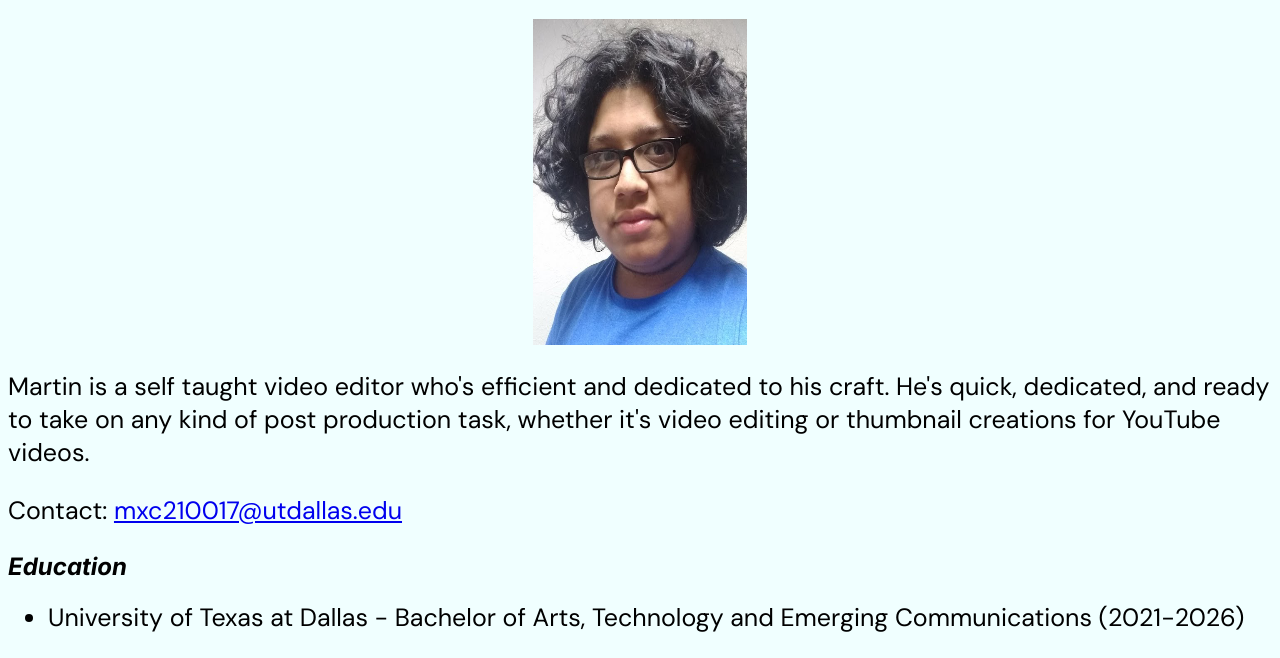
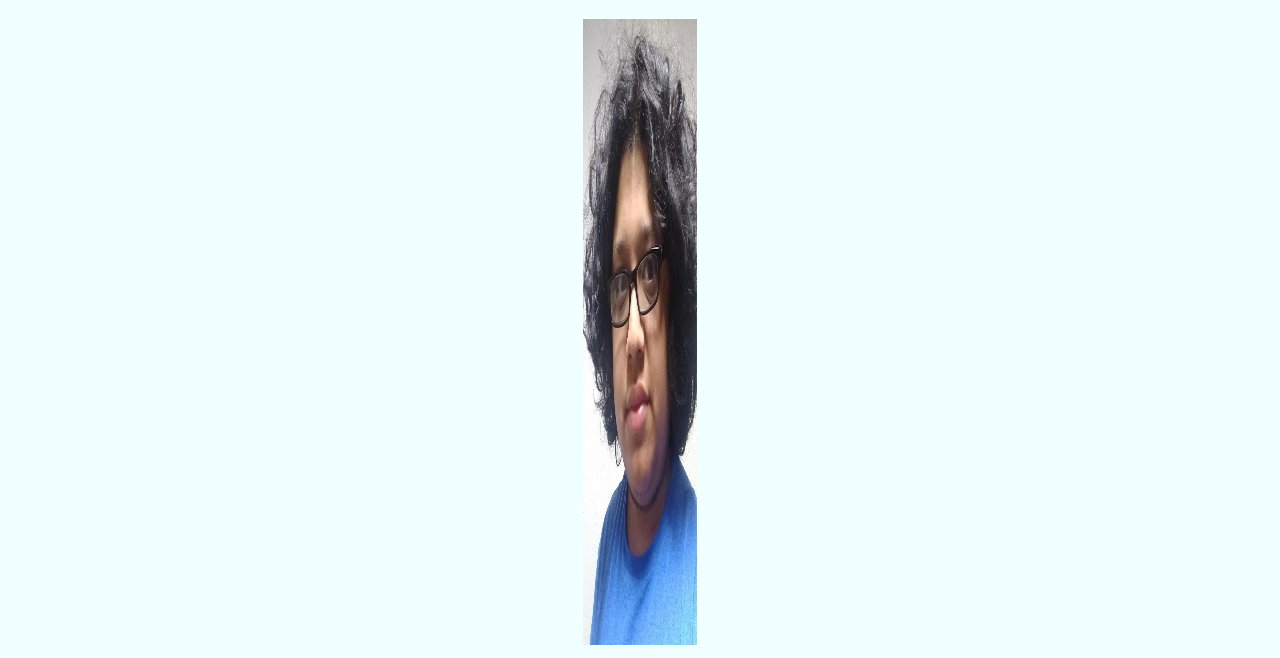
Before and after one commit to martincanales246-star/midterm, a plain HTML site: page index.html in a window 1280 px wide. Shown: the part 63-721 px from the top of the page. Drawn offline with nearby package versions, Linux system fonts and the light colour scheme.

Commit message:
Update index.html resume picture resize
resized picture for resume again

```diff
--- a/index.html
+++ b/index.html
@@ -15,7 +15,7 @@
 <body>
 	<div class="container">
 <h1>Martin Canales</h1>
-	<img src="assets/img/resume picture.png" alt="" class="center" style="width:214px;height:326px;">
+	<img src="assets/img/resume picture.png" alt="" class="center" style="width:114px;height:626px;">
 	<p>Martin is a self taught video editor who's efficient and dedicated to his craft. He's quick, dedicated, and ready to take on any kind of post production task, whether it's video editing or thumbnail creations for YouTube videos.</p>
 	<p>Contact: <a href="mailto:mxc210017@utdallas.edu">mxc210017@utdallas.edu</a></p>
 <h2>Education</h2>
```
